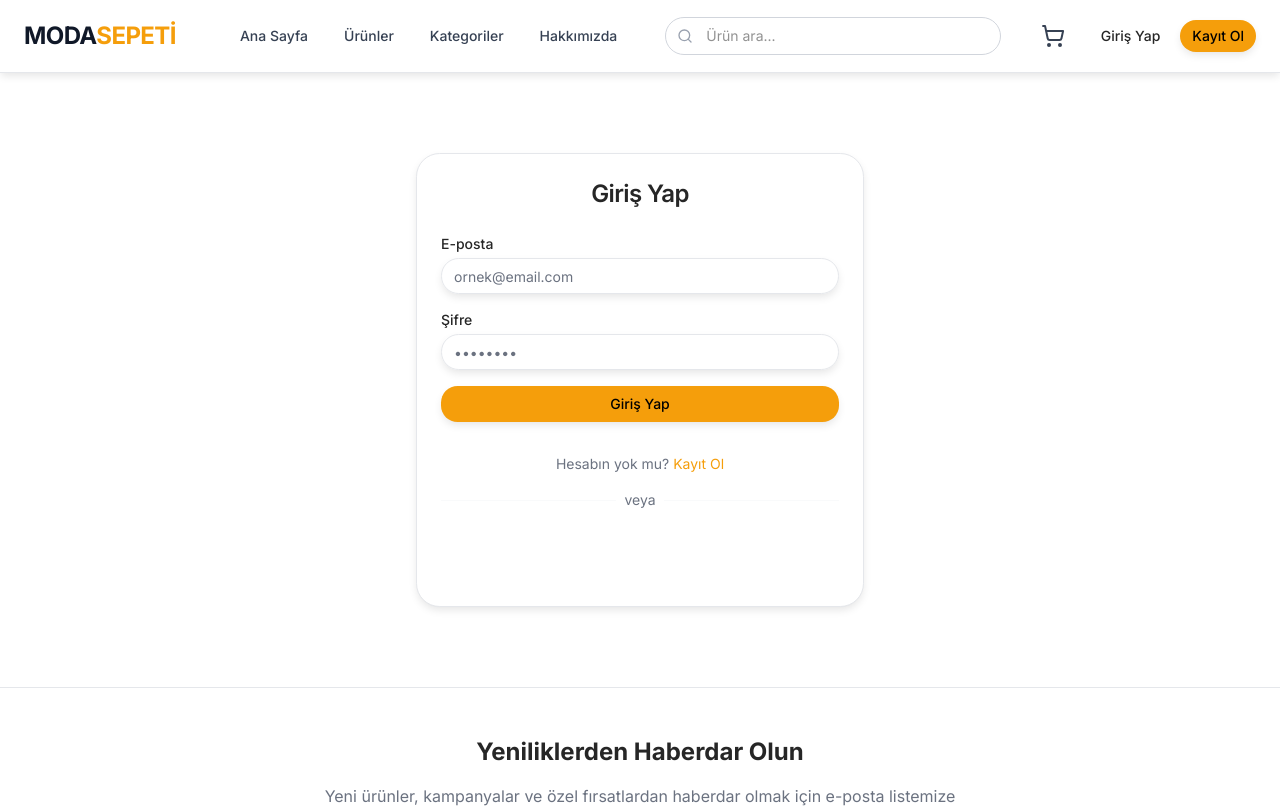
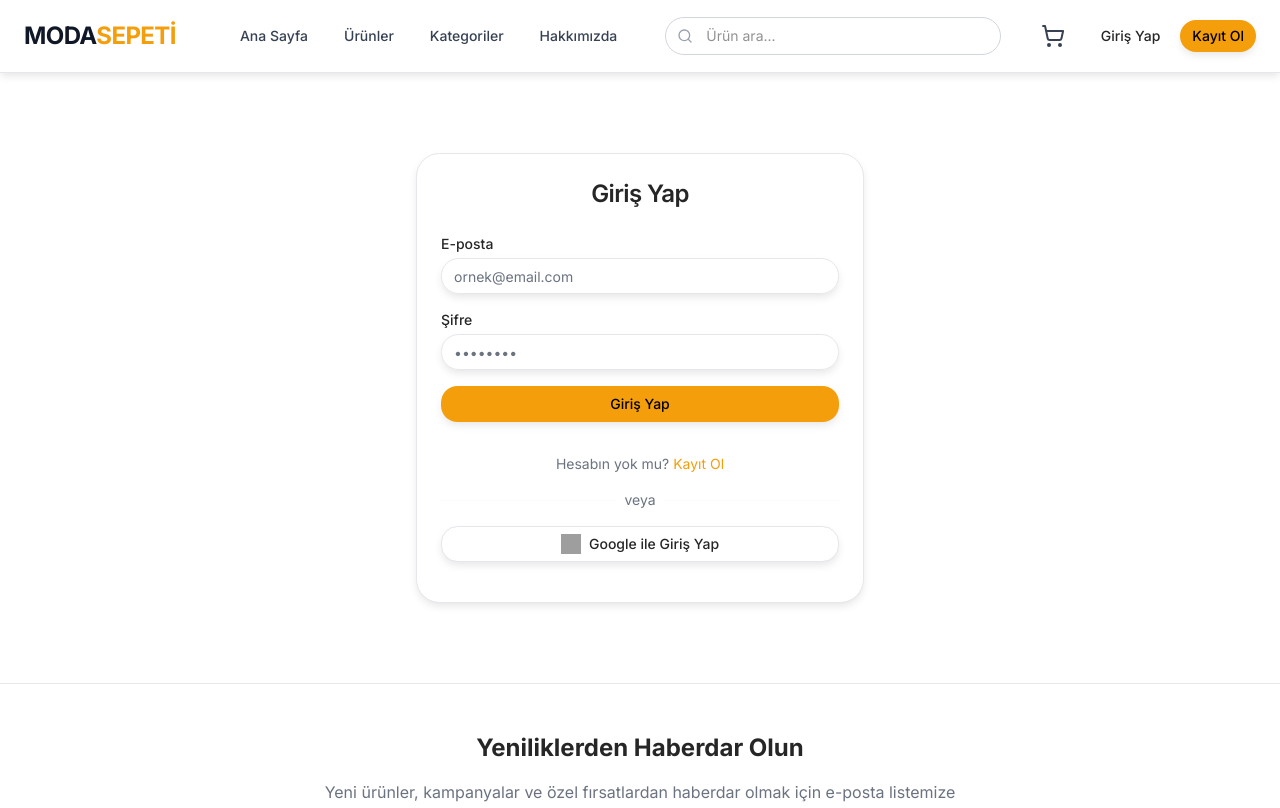
Before and after one commit to Mrfaruk1453/E-Ticaret, a Next.js app in the folder frontend/: page /login in a window 1280 px wide. Shown: the top 808 px of the page. Built offline with nearby package versions, Linux system fonts and the light colour scheme; grey boxes are pictures that could not be loaded.

Commit message:
Sorunlar tamamen çözüldü

```diff
--- a/frontend/app/layout.tsx
+++ b/frontend/app/layout.tsx
@@ -17,7 +17,7 @@ export const metadata: Metadata = {
     "ModaSepeti ile giyim ve aksesuar ürünlerini keşfedin. Beden ve renk seçenekleriyle kolay ve güvenli alışveriş deneyimi.",
 };
 
-import { GoogleOAuthProvider } from "@react-oauth/google";
+import { Providers } from "./providers";
 
 export default function RootLayout({
   children,
@@ -29,7 +29,7 @@ export default function RootLayout({
       <body
         className={`${inter.className} antialiased flex flex-col min-h-screen`}
       >
-        <GoogleOAuthProvider clientId="404045677030-58e13k2r19jmcrqmcb5e8rdc6f9s4i11.apps.googleusercontent.com">
+        <Providers>
           <CartProvider>
             <Header />
 
@@ -39,7 +39,7 @@ export default function RootLayout({
 
             <Footer />
           </CartProvider>
-        </GoogleOAuthProvider>
+        </Providers>
       </body>
     </html>
   );
--- a/frontend/app/login/page.tsx
+++ b/frontend/app/login/page.tsx
@@ -6,7 +6,7 @@ import { Input } from "@/components/ui/input";
 import Link from "next/link";
 import { useRouter } from "next/navigation";
 import { useState } from "react";
-import { GoogleLogin } from "@react-oauth/google";
+import { useGoogleLogin } from "@react-oauth/google";
 import { jwtDecode } from "jwt-decode";
 
 export default function LoginPage() {
@@ -14,6 +14,21 @@ export default function LoginPage() {
   const [email, setEmail] = useState("");
   const [password, setPassword] = useState("");
   const [error, setError] = useState("");
+  const loginWithGoogle = useGoogleLogin({
+    onSuccess: async (tokenResponse) => {
+      try {
+        const res = await fetch("https://www.googleapis.com/oauth2/v3/userinfo", {
+          headers: { Authorization: `Bearer ${tokenResponse.access_token}` }
+        });
+        const userInfo = await res.json();
+        localStorage.setItem("currentUser", JSON.stringify({ name: userInfo.name, email: userInfo.email, picture: userInfo.picture }));
+        window.location.href = "/";
+      } catch (err: any) {
+        alert("Google bilgileri alınamadı: " + err.message);
+      }
+    },
+    onError: () => alert("Google ile giriş yapılamadı."),
+  });
 
   const handleLogin = (e: React.FormEvent) => {
     e.preventDefault();
@@ -70,20 +85,7 @@ export default function LoginPage() {
             </div>
 
             <div className="flex justify-center mb-4">
-              <GoogleLogin
-                                onSuccess={(credentialResponse) => {
-                  try {
-                    const decoded = jwtDecode(credentialResponse.credential as string) as any;
-                    localStorage.setItem("currentUser", JSON.stringify({ name: decoded.name, email: decoded.email, picture: decoded.picture }));
-                    window.location.href = "/";
-                  } catch (err: any) {
-                    alert("Giriş yapılırken bir hata oluştu: " + err.message);
-                  }
-                }}
-                onError={() => {
-                  setError("Google ile giriş yapılamadı.");
-                }}
-              />
+              <Button type="button" variant="outline" onClick={() => loginWithGoogle()} className="w-full flex items-center gap-2 justify-center"><img src="https://upload.wikimedia.org/wikipedia/commons/c/c1/Google_%22G%22_logo.svg" alt="Google" className="w-5 h-5" /> Google ile Giriş Yap</Button>
             </div>
           </form>
         </CardContent>
--- a/frontend/app/page.tsx
+++ b/frontend/app/page.tsx
@@ -1,3 +1,4 @@
+export const dynamic = 'force-dynamic';
 import ProductList from "@/components/home/ProductList";
 
 export default async function Home({ searchParams }: { searchParams: Promise<{ [key: string]: string | string[] | undefined }> }) {
--- /dev/null
+++ b/frontend/app/providers.tsx
@@ -0,0 +1,9 @@
+"use client";
+import { GoogleOAuthProvider } from "@react-oauth/google";
+export function Providers({ children }: { children: React.ReactNode }) {
+  return (
+    <GoogleOAuthProvider clientId="404045677030-58e13k2r19jmcrqmcb5e8rdc6f9s4i11.apps.googleusercontent.com">
+      {children}
+    </GoogleOAuthProvider>
+  );
+}
--- a/frontend/app/register/page.tsx
+++ b/frontend/app/register/page.tsx
@@ -6,7 +6,7 @@ import { Input } from "@/components/ui/input";
 import Link from "next/link";
 import { useRouter } from "next/navigation";
 import { useState } from "react";
-import { GoogleLogin } from "@react-oauth/google";
+import { useGoogleLogin } from "@react-oauth/google";
 import { jwtDecode } from "jwt-decode";
 
 export default function RegisterPage() {
@@ -14,6 +14,21 @@ export default function RegisterPage() {
   const [name, setName] = useState("");
   const [email, setEmail] = useState("");
   const [password, setPassword] = useState("");
+  const loginWithGoogle = useGoogleLogin({
+    onSuccess: async (tokenResponse) => {
+      try {
+        const res = await fetch("https://www.googleapis.com/oauth2/v3/userinfo", {
+          headers: { Authorization: `Bearer ${tokenResponse.access_token}` }
+        });
+        const userInfo = await res.json();
+        localStorage.setItem("currentUser", JSON.stringify({ name: userInfo.name, email: userInfo.email, picture: userInfo.picture }));
+        window.location.href = "/";
+      } catch (err: any) {
+        alert("Google bilgileri alınamadı: " + err.message);
+      }
+    },
+    onError: () => alert("Google ile kayıt olunamadı."),
+  });
 
   const handleRegister = (e: React.FormEvent) => {
     e.preventDefault();
@@ -68,20 +83,7 @@ export default function RegisterPage() {
             </div>
 
             <div className="flex justify-center mb-4">
-              <GoogleLogin
-                                onSuccess={(credentialResponse) => {
-                  try {
-                    const decoded = jwtDecode(credentialResponse.credential as string) as any;
-                    localStorage.setItem("currentUser", JSON.stringify({ name: decoded.name, email: decoded.email, picture: decoded.picture }));
-                    window.location.href = "/";
-                  } catch (err: any) {
-                    alert("Kayıt olunurken bir hata oluştu: " + err.message);
-                  }
-                }}
-                onError={() => {
-                  alert("Google ile kayıt olunamadı.");
-                }}
-              />
+              <Button type="button" variant="outline" onClick={() => loginWithGoogle()} className="w-full flex items-center gap-2 justify-center"><img src="https://upload.wikimedia.org/wikipedia/commons/c/c1/Google_%22G%22_logo.svg" alt="Google" className="w-5 h-5" /> Google ile Kayıt Ol</Button>
             </div>
           </form>
         </CardContent>
--- a/frontend/app/shop/page.tsx
+++ b/frontend/app/shop/page.tsx
@@ -1,3 +1,4 @@
+export const dynamic = 'force-dynamic';
 import ProductList from "@/components/home/ProductList";
 
 export default async function ShopPage({ searchParams }: { searchParams: Promise<{ [key: string]: string | string[] | undefined }> }) {
```
